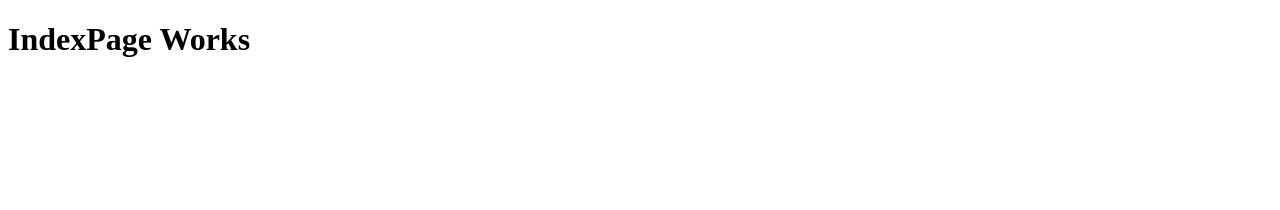
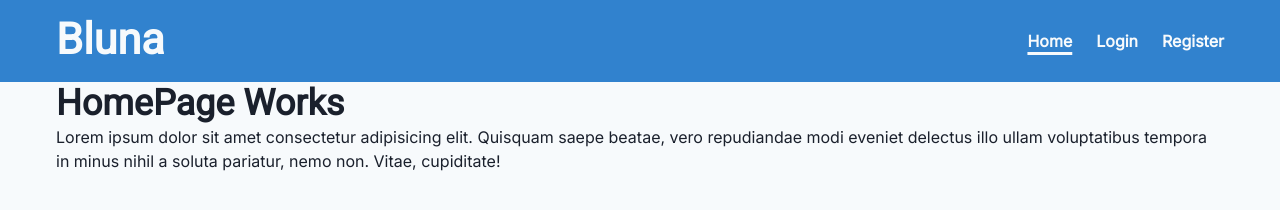
Before and after one commit to PieroDev23/front-bluna, a Gatsby site: page / in a window 1280 px wide. Built offline with nearby package versions, Linux system fonts and the light colour scheme; Gatsby itself is replaced by a stand-in of ours.

Commit message:
navbar added

```diff
--- /dev/null
+++ b/gatsby-browser.tsx
@@ -0,0 +1,13 @@
+import { ChakraProvider, ChakraProviderProps } from "@chakra-ui/react";
+import theme from './src/@chakra-ui/gatsby-plugin/theme';
+import React from "react";
+import { WrapRootElementBrowserArgs } from "gatsby";
+
+
+export const wrapRootElement = ({ element }: WrapRootElementBrowserArgs) => {
+
+    return (
+        <ChakraProvider theme={theme}>{element}</ChakraProvider>
+    )
+
+}
--- a/package.json
+++ b/package.json
@@ -19,6 +19,8 @@
     "@chakra-ui/react": "^2.8.1",
     "@emotion/react": "^11.11.1",
     "@emotion/styled": "^11.11.0",
+    "@fontsource/heebo": "^5.0.13",
+    "@fontsource/inter": "^5.0.13",
     "framer-motion": "^10.16.4",
     "gatsby": "^5.12.4",
     "react": "^18.2.0",
--- /dev/null
+++ b/src/@chakra-ui/gatsby-plugin/theme.ts
@@ -0,0 +1,26 @@
+import { extendTheme } from "@chakra-ui/react";
+
+import '@fontsource/inter';
+import '@fontsource/heebo';
+
+const theme = extendTheme({
+    colors: {
+        white: "#F7FAFC",
+        black: "#1A202C",
+        primary: "#3182CE",
+        secondary: "#4299E1",
+        tertiary: "#2B6CB0",
+        success: "#68D391",
+        warning: "#F6E05E",
+        error: "#E53E3E"
+    },
+    fonts: {
+        heading: "Heebo",
+        body: "Inter"
+    },
+    containers: {
+        lg: '1200px'
+    }
+});
+
+export default theme;
--- /dev/null
+++ b/src/modules/core/components/Header/index.tsx
@@ -0,0 +1,66 @@
+import React from 'react';
+import { Box, BoxProps, Container, Heading, HeadingProps, ContainerProps } from '@chakra-ui/react';
+import { DesktopNav } from '../Navigation';
+
+
+type HeaderProps = {
+    someVar?: boolean;
+    someFn?: (param: boolean) => void;
+};
+
+function Header(props: HeaderProps) {
+    /**
+     * Initializers
+     */
+
+    const HeaderProps: BoxProps = {
+        as: 'header',
+        position: 'sticky',
+        top: '0',
+        backgroundColor: 'primary',
+        color: 'white',
+        paddingY: '15px'
+    }
+
+    const NavContainerProps: ContainerProps = {
+        maxW: {
+            md: '1200px',
+        },
+        display: 'flex',
+        justifyContent: 'space-between',
+        alignItems: 'center'
+    }
+
+    const HeadingLogoProps: HeadingProps = {
+        as: 'h1',
+        fontSize: { base: '1.5rem', md: '2.7rem' }
+    }
+
+    /**
+     * Contexts
+     */
+
+    /**
+     * Functions
+     */
+
+    /**
+     * Hooks
+     */
+
+    /**
+     * Renders
+     */
+    return (
+        <Box {...HeaderProps}>
+            <Container {...NavContainerProps}>
+                <Heading {...HeadingLogoProps}>Bluna</Heading>
+                <Box>
+                    <DesktopNav />
+                </Box>
+            </Container>
+        </Box>
+    );
+}
+
+export { Header };
--- /dev/null
+++ b/src/modules/core/components/Navigation/DesktopNav/index.tsx
@@ -0,0 +1,53 @@
+import React from 'react';
+import { Box, BoxProps, Link as ChakraLink, LinkProps } from '@chakra-ui/react';
+import { Link } from 'gatsby';
+
+function DesktopNav() {
+    /**
+     * Initializers
+     */
+
+    const NavigationProps: BoxProps = {
+        as: 'nav',
+        display: { base: 'none', md: 'flex' },
+        gap: '1.5rem',
+        fontWeight: 'bold'
+    }
+
+    const LinkProps: LinkProps = {
+        as: Link,
+        _hover: {
+            textDecoration: 'none'
+        },
+        _activeLink: {
+            textDecoration: 'underline',
+            textDecorationThickness: '3px',
+            textUnderlineOffset: '5px'
+        }
+    }
+
+    /**
+     * Contexts
+     */
+
+    /**
+     * Functions
+     */
+
+    /**
+     * Hooks
+     */
+
+    /**
+     * Renders
+     */
+    return (
+        <Box {...NavigationProps}>
+            <ChakraLink {...LinkProps} to="/">Home</ChakraLink>
+            <ChakraLink {...LinkProps} to='/login'>Login</ChakraLink>
+            <ChakraLink {...LinkProps} to='/register'>Register</ChakraLink>
+        </Box>
+    );
+}
+
+export { DesktopNav };
--- /dev/null
+++ b/src/modules/core/components/Navigation/index.ts
@@ -0,0 +1 @@
+export * from './DesktopNav';
--- /dev/null
+++ b/src/modules/core/components/index.ts
@@ -0,0 +1,2 @@
+export * from './Navigation';
+export * from './Header';
--- a/src/modules/core/index.ts
+++ b/src/modules/core/index.ts
@@ -0,0 +1 @@
+export * from './layouts';
--- /dev/null
+++ b/src/modules/core/layouts/BaseLayout/index.tsx
@@ -0,0 +1,44 @@
+import React, { PropsWithChildren } from 'react';
+import { Container, ContainerProps } from '@chakra-ui/react';
+import { Header } from '../../components';
+
+interface BaseLayoutProps extends PropsWithChildren {
+    someVar?: boolean;
+    someFn?: (param: boolean) => void;
+};
+
+function BaseLayout({ children }: BaseLayoutProps) {
+    /**
+     * Initializers
+     */
+    const MainContainerProps: ContainerProps = {
+        as: 'main',
+        maxW: '1200px'
+    }
+
+    /**
+     * Contexts
+     */
+
+    /**
+     * Functions
+     */
+
+    /**
+     * Hooks
+     */
+
+    /**
+     * Renders
+     */
+    return (
+        <>
+            <Header />
+            <Container {...MainContainerProps}>
+                {children}
+            </Container>
+        </>
+    );
+}
+
+export { BaseLayout };
--- /dev/null
+++ b/src/modules/core/layouts/index.ts
@@ -0,0 +1 @@
+export * from './BaseLayout';
--- /dev/null
+++ b/src/modules/index.ts
@@ -0,0 +1 @@
+export * from './core';
--- a/src/pages/index.tsx
+++ b/src/pages/index.tsx
@@ -1,11 +1,14 @@
+import { Heading } from '@chakra-ui/react';
 import React from 'react';
+import { BaseLayout } from '../modules';
 
-type IndexPageProps = {
+
+type HomePageProps = {
   someVar?: boolean;
   someFn?: (param: boolean) => void;
 };
 
-function IndexPage(props: IndexPageProps) {
+function HomePage(props: HomePageProps) {
   /**
    * Initializers
    */
@@ -26,10 +29,11 @@ function IndexPage(props: IndexPageProps) {
    * Renders
    */
   return (
-    <>
-      <h1>IndexPage Works</h1>
-    </>
+    <BaseLayout>
+      <Heading>HomePage Works</Heading>
+      <p>Lorem ipsum dolor sit amet consectetur adipisicing elit. Quisquam saepe beatae, vero repudiandae modi eveniet delectus illo ullam voluptatibus tempora in minus nihil a soluta pariatur, nemo non. Vitae, cupiditate!</p>
+    </BaseLayout>
   );
 }
 
-export default IndexPage;
+export default HomePage;
```
Also changed, not shown: 1 other file.
